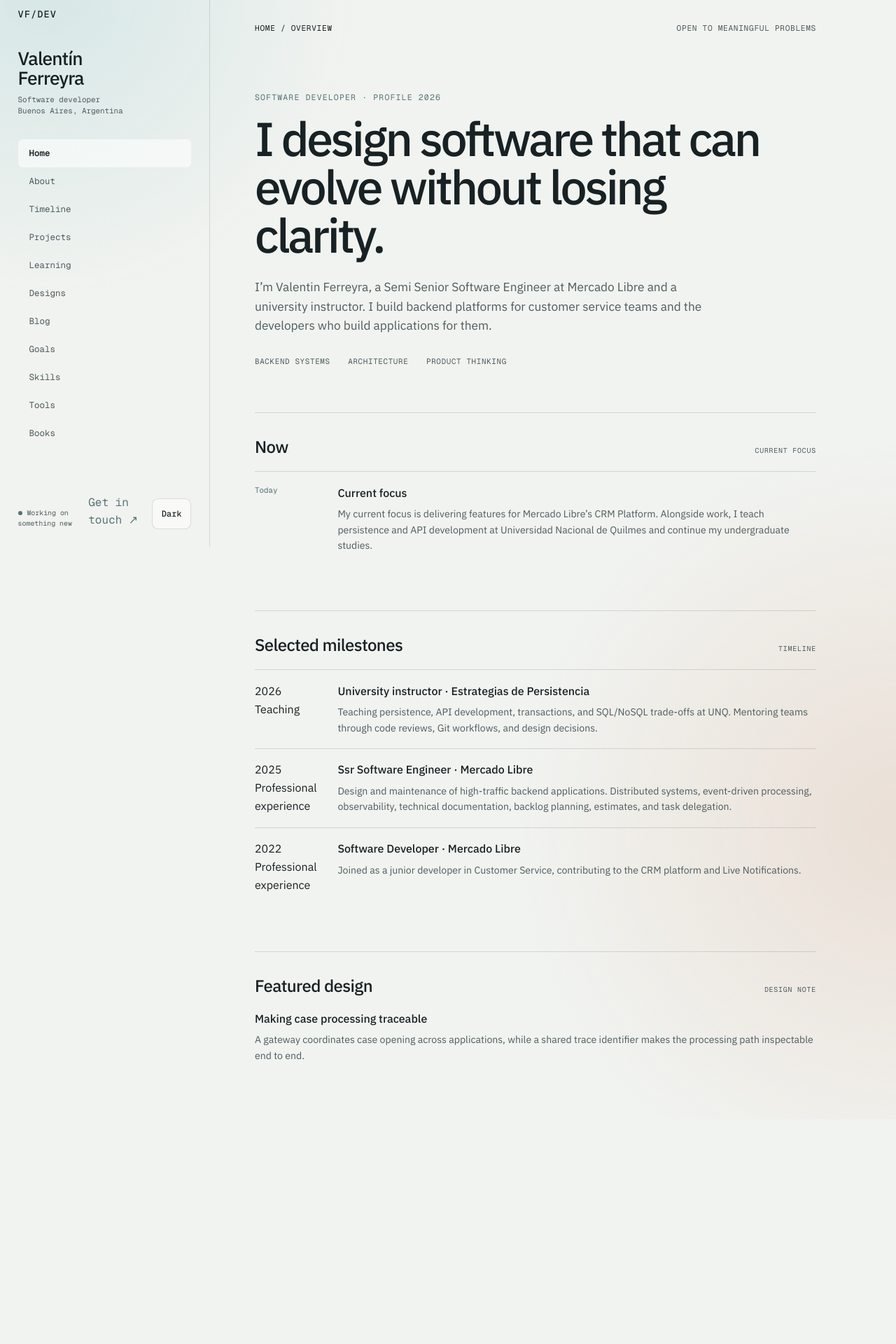
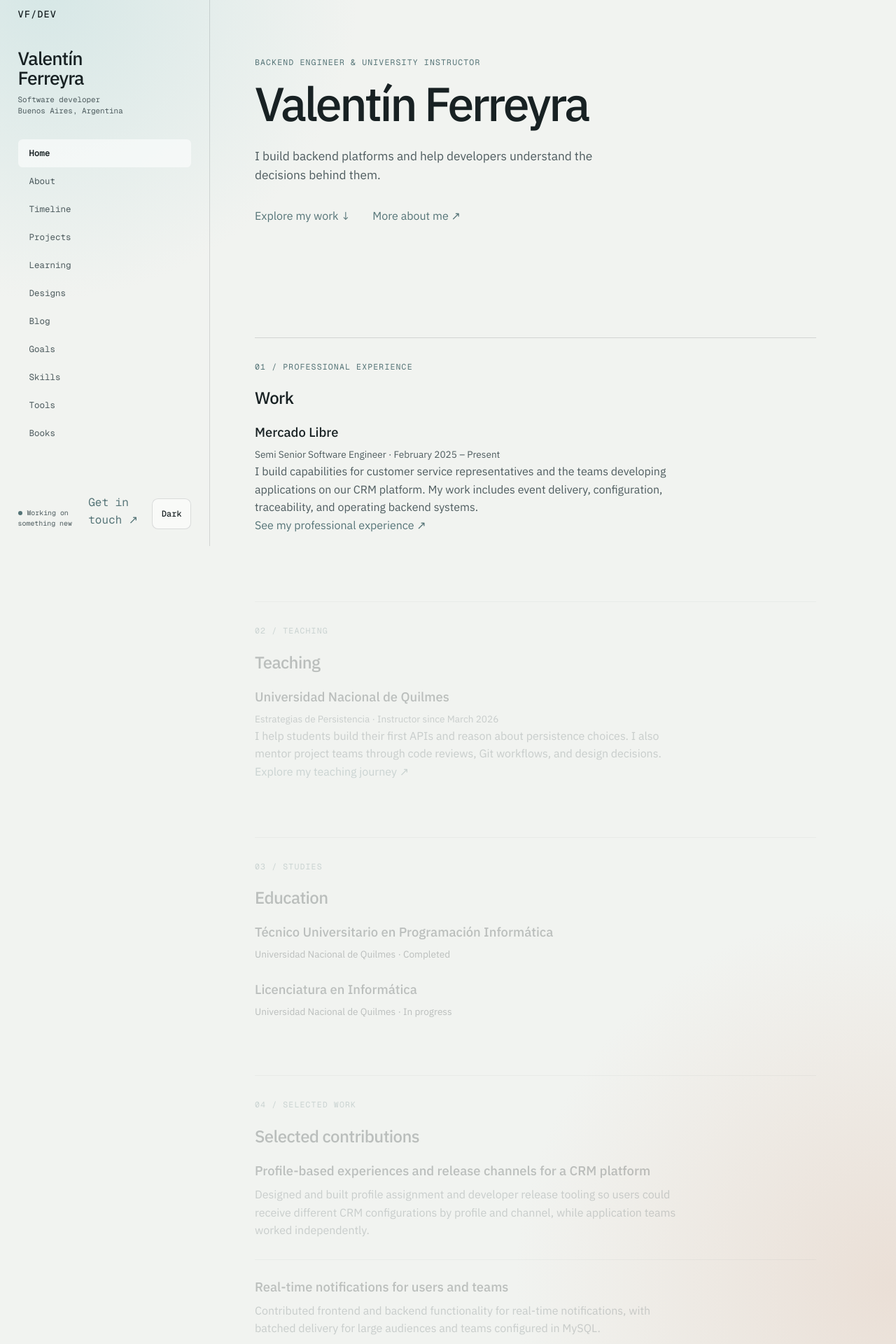
Before and after one commit to valentinferreyra/vafedev, a Next.js app: page / in a window 1280 px wide. Shown: the part 20-1940 px from the top of the page at 70% size. Before the commit the page ends 1619 px from the top, so only its background shows below. Built offline with nearby package versions, Linux system fonts and the light colour scheme.

Commit message:
feat: simplify home into scrollable career sections

```diff
--- a/src/app/globals.css
+++ b/src/app/globals.css
@@ -535,6 +535,38 @@
   margin-bottom: 1rem;
 }
 
+.home-story .home-hero { padding: 3rem 0 5rem; }
+.home-story .home-lead { max-width: 34rem; }
+.home-links { display: flex; flex-wrap: wrap; gap: 1rem 2rem; margin-top: 2rem; }
+.home-story a { color: var(--accent); }
+.home-story .story-block { margin-top: 5rem; padding-top: 2rem; scroll-margin-top: 2rem; }
+.story-block > p:not(.eyebrow), .home-contributions p { max-width: 39rem; color: var(--muted-ink); }
+.story-block h3 { margin-bottom: 0.4rem; font-size: 1.15rem; font-weight: 500; }
+.story-meta { font-size: 0.85rem; }
+.home-education { list-style: none; padding: 0; display: grid; gap: 1.5rem; }
+.home-education h3 { margin-top: 0; }
+.home-contributions { display: grid; gap: 1.75rem; margin-bottom: 2rem; }
+.home-contributions article + article { border-top: 1px solid var(--line); padding-top: 1.5rem; }
+.home-contributions h3 { margin-top: 0; }
+.home-contributions h3 a { color: var(--ink); text-decoration: none; }
+.home-contributions h3 a:hover { color: var(--accent); text-decoration: underline; }
+.home-contact { padding-bottom: 4rem; }
+
+@supports (animation-timeline: view()) {
+  @media (prefers-reduced-motion: no-preference) {
+    .story-block {
+      animation: story-appear linear both;
+      animation-timeline: view();
+      animation-range: entry 0% entry 25%;
+    }
+  }
+}
+
+@keyframes story-appear {
+  from { opacity: 0.25; transform: translateY(16px); }
+  to { opacity: 1; transform: translateY(0); }
+}
+
 .section-heading h2 {
   margin: 0;
   font-size: 1.5rem;
--- a/src/app/page.tsx
+++ b/src/app/page.tsx
@@ -1,84 +1,52 @@
 import Link from "next/link";
-
 import { getCollection } from "@/lib/content/repository";
-import { profile, sortTimeline, timeline } from "@/lib/profile";
+import { education, profile } from "@/lib/profile";
 
 export default function HomePage() {
-  const milestones = sortTimeline(timeline).slice(0, 3);
-  const featuredDesign = getCollection("designs")[0];
-
+  const contributions = getCollection("projects").slice(0, 3);
   return (
-    <div className="home-page">
-      <div className="page-path">
-        <span>Home / Overview</span>
-        <span>Open to meaningful problems</span>
-      </div>
-
+    <div className="home-page home-story">
       <section className="home-hero">
-        <p className="eyebrow">Software developer · Profile 2026</p>
-        <h1>{profile.headline}</h1>
-        <p className="home-lead">{profile.introduction}</p>
-        <ul className="keyword-list" aria-label="Areas of interest">
-          <li>Backend systems</li>
-          <li>Architecture</li>
-          <li>Product thinking</li>
-        </ul>
+        <p className="eyebrow">Backend engineer &amp; university instructor</p>
+        <h1>{profile.name}</h1>
+        <p className="home-lead">I build backend platforms and help developers understand the decisions behind them.</p>
+        <div className="home-links"><Link href="#contributions">Explore my work ↓</Link><Link href="/about">More about me ↗</Link></div>
       </section>
-
-      <section className="home-section">
-        <div className="section-heading">
-          <h2>Now</h2>
-          <span>Current focus</span>
-        </div>
-        <div className="home-row">
-          <span>Today</span>
-          <div>
-            <h3>{profile.currentFocus.title}</h3>
-            <p>{profile.currentFocus.summary}</p>
-          </div>
-        </div>
+      <section className="home-section story-block" aria-labelledby="work-title">
+        <p className="eyebrow">01 / Professional experience</p>
+        <div className="section-heading"><h2 id="work-title">Work</h2></div>
+        <h3>Mercado Libre</h3>
+        <p className="story-meta">Semi Senior Software Engineer · February 2025 – Present</p>
+        <p>I build capabilities for customer service representatives and the teams developing applications on our CRM platform. My work includes event delivery, configuration, traceability, and operating backend systems.</p>
+        <Link href="/timeline">See my professional experience ↗</Link>
       </section>
-
-      <section className="home-section">
-        <div className="section-heading">
-          <h2>Selected milestones</h2>
-          <span>Timeline</span>
-        </div>
-        {milestones.length ? (
-          milestones.map((milestone) => (
-            <div className="home-row" key={`${milestone.date}-${milestone.title}`}>
-              <div><time dateTime={milestone.date}>{milestone.date.slice(0, 4)}</time><br /><span>{milestone.category}</span></div>
-              <div>
-                <h3>
-                  {milestone.href ? (
-                    <Link href={milestone.href}>{milestone.title}</Link>
-                  ) : (
-                    milestone.title
-                  )}
-                </h3>
-                <p>{milestone.summary}</p>
-              </div>
-            </div>
-          ))
-        ) : (
-          <p className="section-empty">No milestones published yet.</p>
-        )}
+      <section className="home-section story-block" aria-labelledby="teaching-title">
+        <p className="eyebrow">02 / Teaching</p>
+        <div className="section-heading"><h2 id="teaching-title">Teaching</h2></div>
+        <h3>Universidad Nacional de Quilmes</h3>
+        <p className="story-meta">Estrategias de Persistencia · Instructor since March 2026</p>
+        <p>I help students build their first APIs and reason about persistence choices. I also mentor project teams through code reviews, Git workflows, and design decisions.</p>
+        <Link href="/timeline">Explore my teaching journey ↗</Link>
       </section>
-
-      {featuredDesign ? (
-        <section className="home-section">
-          <div className="section-heading">
-            <h2>Featured design</h2>
-            <span>Design note</span>
-          </div>
-          <div className="featured-design">
-            <h3>
-              <Link href={`/designs/${featuredDesign.slug}`}>{featuredDesign.title}</Link>
-            </h3>
-            <p>{featuredDesign.summary}</p>
-          </div>
-        </section>
-      ) : null}
+      <section className="home-section story-block" aria-labelledby="education-title">
+        <p className="eyebrow">03 / Studies</p>
+        <div className="section-heading"><h2 id="education-title">Education</h2></div>
+        <ul className="home-education">{education.map((item) => <li key={item.name}><h3>{item.name}</h3><p className="story-meta">{item.note}</p></li>)}</ul>
+      </section>
+      <section id="contributions" className="home-section story-block" aria-labelledby="contributions-title">
+        <p className="eyebrow">04 / Selected work</p>
+        <div className="section-heading"><h2 id="contributions-title">Selected contributions</h2></div>
+        <div className="home-contributions">{contributions.map((entry) => (
+          <article key={entry.slug}><h3><Link href={`/projects/${entry.slug}`}>{entry.title}</Link></h3><p>{entry.summary}</p></article>
+        ))}</div>
+        <Link href="/projects">All contributions ↗</Link>
+      </section>
+      <section className="home-section story-block home-contact" aria-labelledby="contact-title">
+        <p className="eyebrow">05 / Contact</p>
+        <div className="section-heading"><h2 id="contact-title">Let’s talk</h2></div>
+        <p>I’m here to share work, exchange ideas, and connect with other developers and teams.</p>
+        <Link href="/contact">Get in touch ↗</Link>
+      </section>
     </div>
   );
 }
```
Also changed, not shown: 2 other files (tests, documents, lock files or other folders).
